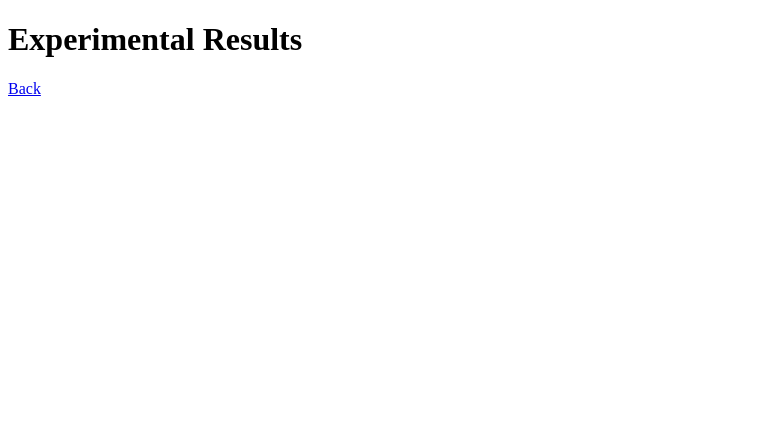
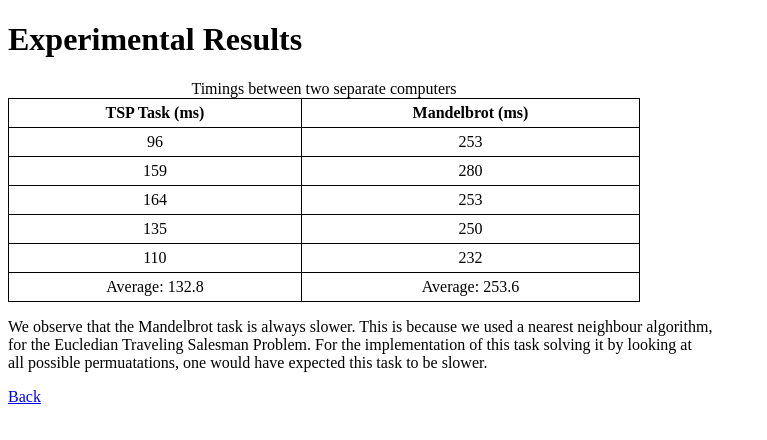
Before and after one commit to samsoncs/ClusterHW1, a plain HTML site: page documents/experimental.html in a window 1280 px wide. Shown: the whole page, without its empty margins (0-767 px from the left). Drawn offline with Linux system fonts and the light colour scheme.

Commit message:
experimental results

```diff
--- a/documents/experimental.html
+++ b/documents/experimental.html
@@ -6,6 +6,61 @@
 
 <p>
 
+<head>
+<style>
+table, th, td {
+    border: 1px solid black;
+    border-collapse: collapse;
+}
+th, td {
+    padding: 5px;
+    text-align: left;
+}
+table#t01 {
+    width: 100%;
+    background-color: #f1f1c1;
+}
+</style>
+</head>
+
+<table style="width:50%">
+<caption>Timings between two separate computers</caption>
+  <tr>
+    <th><center>TSP Task (ms)</center></th>
+    <th><center>Mandelbrot (ms)</center></th>
+  </tr>
+  <tr>
+    <td><center>96</center></td>
+    <td><center>253</center></td>
+  </tr>
+   <tr>
+    <td><center>159</center></td>
+    <td><center>280</center></td>
+  </tr>
+   <tr>
+    <td><center>164</center></td>
+    <td><center>253</center></td>
+  </tr>
+   <tr>
+    <td><center>135</center></td>
+    <td><center>250</center></td>
+  </tr>
+   <tr>
+    <td><center>110</center></td>
+    <td><center>232</center></td>
+  </tr>
+  <tr>
+    <td><center>Average: 132.8</center></td>
+    <td><center>Average: 253.6</center></td>
+  </tr>
+
+</table>
+
+<p> We observe that the Mandelbrot task is always slower. This is because we used a nearest neighbour algorithm,
+<br> for the Eucledian Traveling Salesman Problem. For the implementation of this task solving it by looking at
+<br> all possible permuatations, one would have expected this task to be slower.
+</p>
+
 </p>
 <p>
 	<a href="index.html">Back</a>
```
Also changed, not shown: 1 other file.
